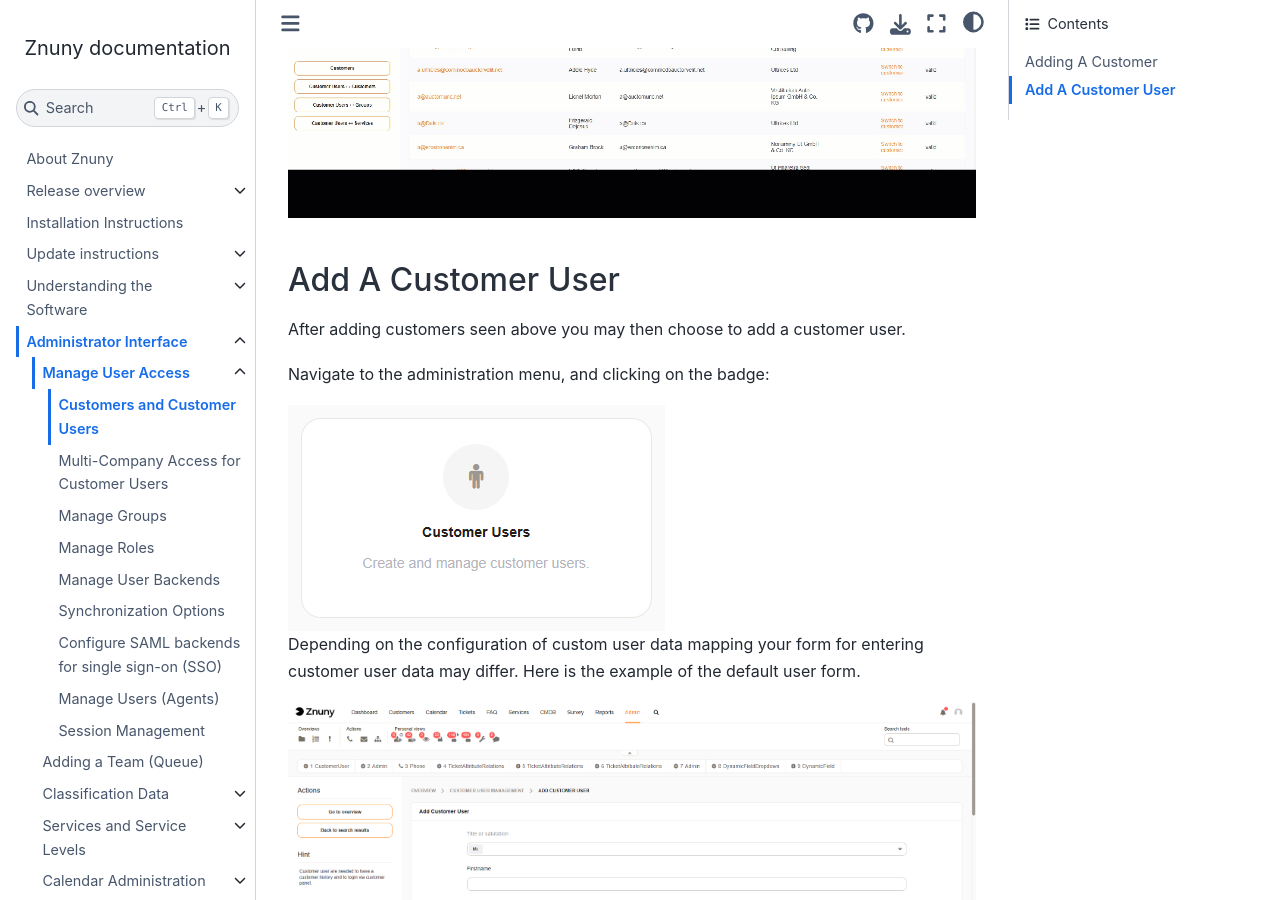
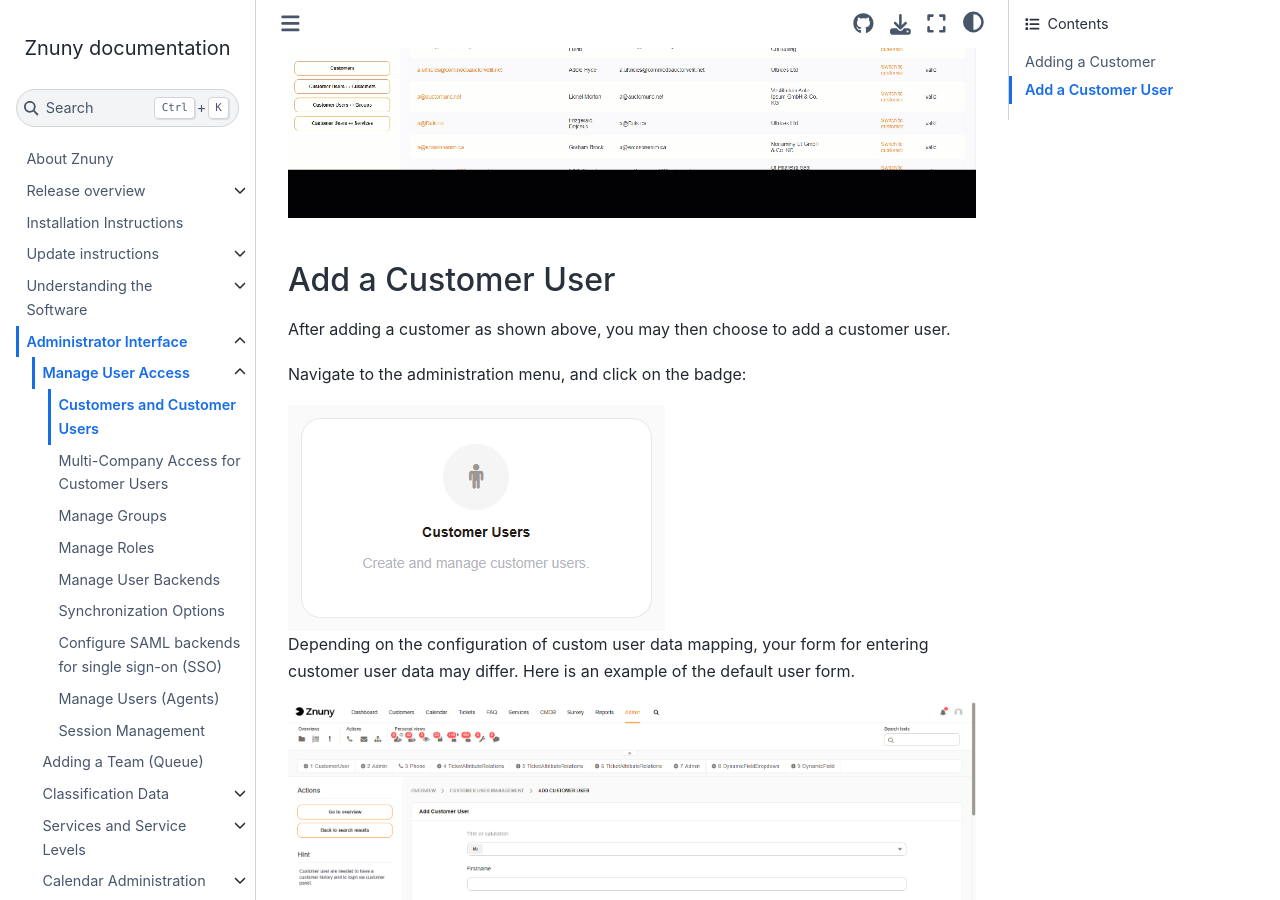
Before and after one commit to znuny/manual, a Sphinx documentation site: the page built from source/admin/usermanagement/customer_users/index.rst, in a window 1280 px wide and 900 px high, scrolled down 1454 px. Built offline with Sphinx 7.4.7 and the Sphinx Book theme 1.1.4, drawn with Linux system fonts in a browser that asks for light colours; some of the changed text lies outside the part shown.

```diff
--- a/source/admin/usermanagement/customer_user_customer/index.rst
+++ b/source/admin/usermanagement/customer_user_customer/index.rst
@@ -40,7 +40,7 @@
 
    This module only manages **additional** company relations. The primary
    company is always set on the customer user record itself via
-   :ref:`Customer Users <PageNavigation usermangement_customer_users_index>`.
+   :ref:`Customer Users <PageNavigation admin_usermanagement_customer_users_index>`.
 
 Using the Module
 *****************
@@ -156,5 +156,5 @@
 
 .. seealso::
 
-   - :ref:`Manage Customer Users <PageNavigation usermangement_customer_users_index>`
+   - :ref:`Manage Customer Users <PageNavigation admin_usermanagement_customer_users_index>`
    - :ref:`Manage Customers <PageNavigation admin_usermanagement_index>`
--- a/source/admin/usermanagement/customer_users/index.rst
+++ b/source/admin/usermanagement/customer_users/index.rst
@@ -2,20 +2,20 @@
    :description: Manage Znuny customers and customer users — add organizations and contacts, choose writeable backends, map data sources and control customer user visibility.
    :keywords: znuny customer users, customer organization, customer user management, writeable backend, customer id, contact management, customer admin
 
-.. _PageNavigation usermangement_customer_users_index:
+.. _PageNavigation admin_usermanagement_customer_users_index:
 
 Customers and Customer Users
 ############################
 
 Customer users belong to a customer (organization, department, etc.). A customer is required before any customer user can be added.
 
-Adding A Customer
+Adding a Customer
 *****************
 
-Navigate to the administration menu, and clicking on the badge:
+Navigate to the administration menu, and click on the badge:
 
 .. image:: images/admin_customer.png
-    :alt: Admin Badge Customer
+   :alt: Admin Badge Customer
 
 A customer record requires:
 
@@ -25,32 +25,31 @@
 All other information is optional, as configured by your administrator.
 
 .. image:: images/admin_edit_customer.png
-    :alt: Admin Edit Customer
-
+   :alt: Admin Edit Customer
 
 If multiple writeable backends are available, choose the backend before clicking **Add Customer**.
 
 .. image:: images/admin_customer_datasource.gif
-    :alt: Selection Of admin_customer_datasource
+   :alt: Selection of admin_customer_datasource
 
-Add A Customer User
+Add a Customer User
 *******************
 
-After adding customers seen above you may then choose to add a customer user.
+After adding a customer as shown above, you may then choose to add a customer user.
 
-Navigate to the administration menu, and clicking on the badge:
+Navigate to the administration menu, and click on the badge:
 
 .. image:: images/admin_customer_user.png
-    :alt: Admin Badge Customer User
+   :alt: Admin Badge Customer User
 
-Depending on the configuration of custom user data mapping your form for entering customer user data may differ. Here is the example of the default user form.
+Depending on the configuration of custom user data mapping, your form for entering customer user data may differ. Here is an example of the default user form.
 
 .. image:: images/admin_customer_user_add.png
-    :alt: Admin Customer User Add
+   :alt: Admin Customer User Add
 
 .. seealso::
 
-    :ref:`Add A Customer User As An Agent <PageNavigation agentinterface_dashboards_index>`
+   :ref:`Add a Customer User as an Agent <PageNavigation agentinterface_dashboards_index>`
 
 .. seealso::
 
--- a/source/agentinterface/dashboards/index.rst
+++ b/source/agentinterface/dashboards/index.rst
@@ -117,4 +117,4 @@
 
 .. seealso::
 
-    Read more in :ref:`Manage Customers <PageNavigation usermangement_customer_users_index>`.
+    Read more in :ref:`Manage Customers <PageNavigation admin_usermanagement_customer_users_index>`.
--- a/source/agentinterface/statistics/index.rst
+++ b/source/agentinterface/statistics/index.rst
@@ -114,11 +114,7 @@
      Sorting for Lists
 
 
-<<<<<<< HEAD
 When you configure your X and Y axis or filters, you can choose to allow for changes at runtime, or not. If you do allow changes, only the values selected during stat creation will be available. To make all values available, leave the attribute list empty.
-=======
-When you configure your X and Y axis or fiters, you can choose to allow for changes at runtime, or not. If you do allow changes, only the values selected during stat creation will be available. To make all values available, leave the attribute list empty.
->>>>>>> znuny
 
 .. figure:: images/stats_agent_configure_axis.png
 
--- a/source/concepts/customers/index.rst
+++ b/source/concepts/customers/index.rst
@@ -32,7 +32,7 @@
 
     .. seealso::
 
-       :ref:`PageNavigation usermangement_customer_users_index`
+       :ref:`PageNavigation admin_usermanagement_customer_users_index`
 
 
 Key Relationships Between Customers and Customer Users
@@ -53,4 +53,4 @@
 Related Content
 ***************
 
-:ref:`pagenavigation usermangement_customer_users_index`
+:ref:`pagenavigation admin_usermanagement_customer_users_index`
```
